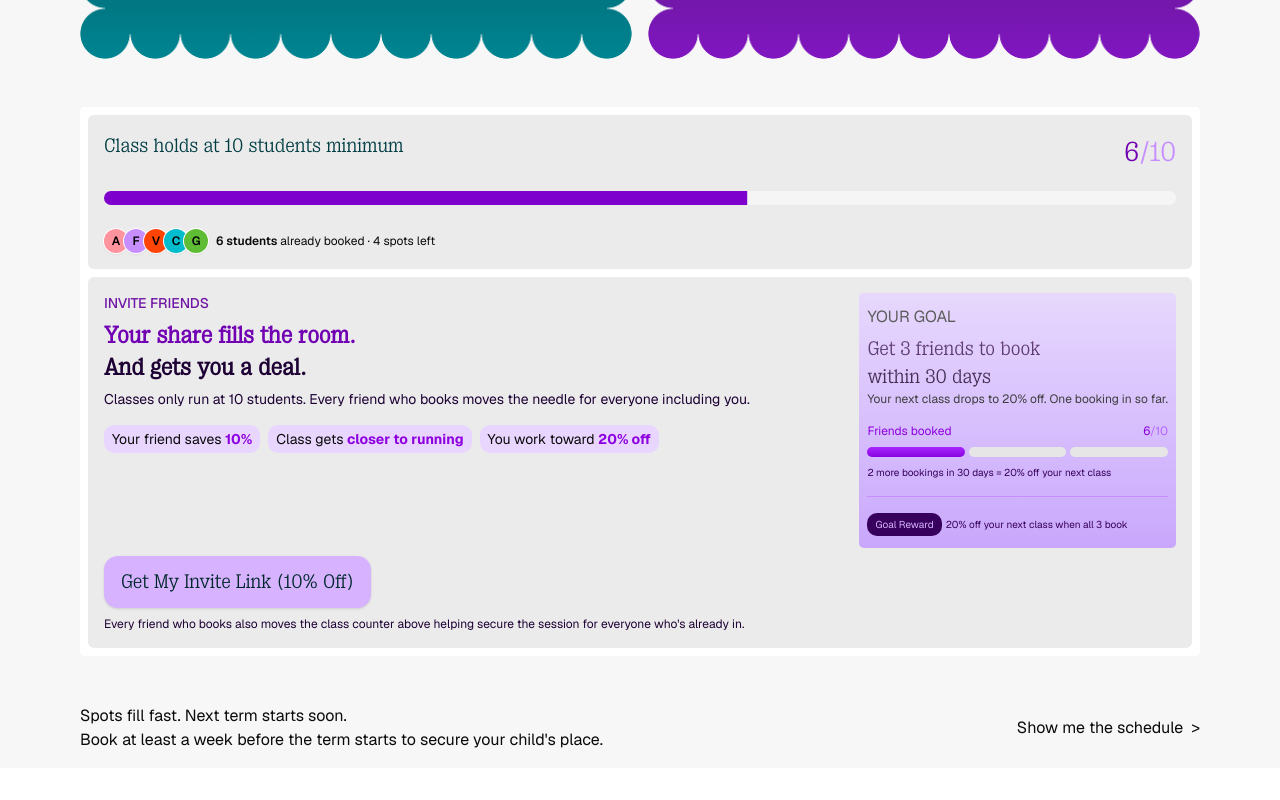
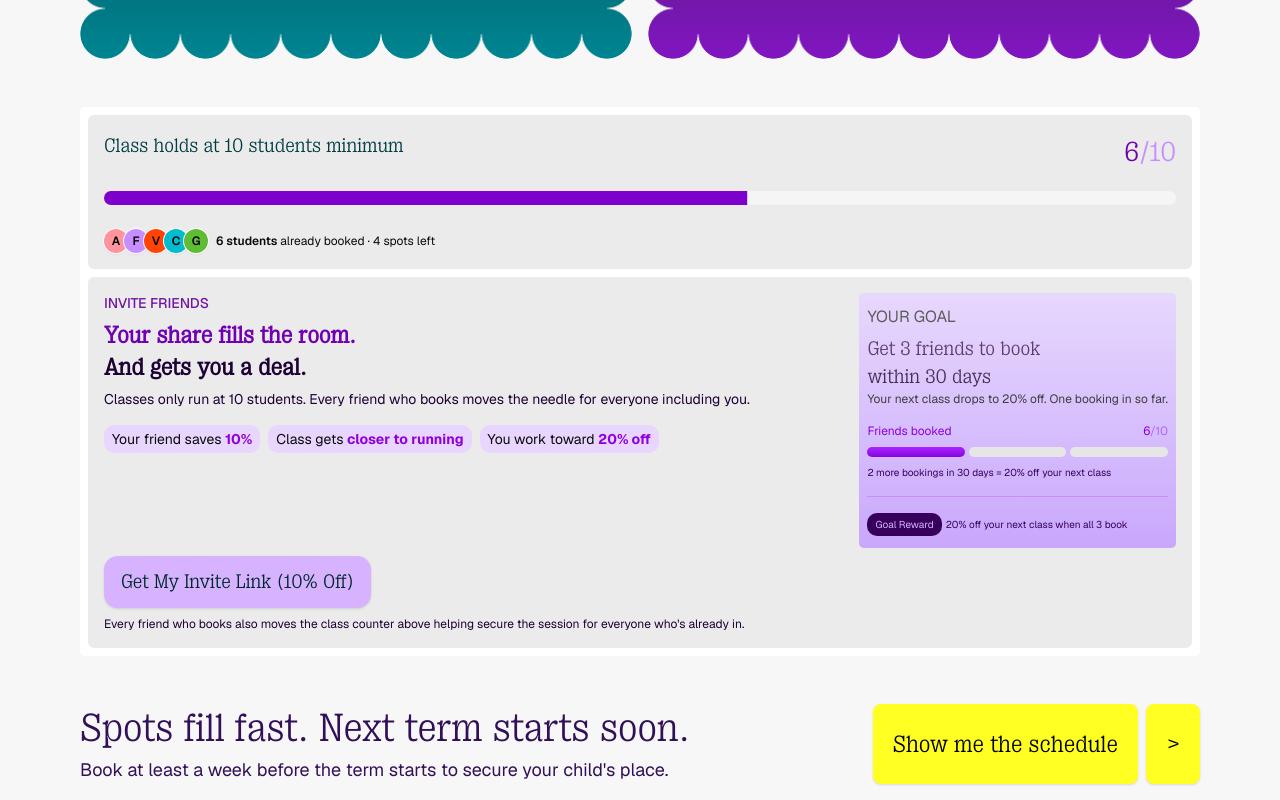
Before and after one commit to maludatech/frontend-test, a Next.js app: page / in a window 1280 px wide. Shown: the part 788-1588 px from the top of the page. Before the commit the page ends 1556 px from the top, so only its background shows below. Built offline with nearby package versions, Linux system fonts and the light colour scheme.

Commit message:
update: CTASection done dusted

```diff
--- a/components/CTASection.tsx
+++ b/components/CTASection.tsx
@@ -1,16 +1,35 @@
 export const CTASection = () => {
   return (
     <div className="flex flex-col sm:flex-row gap-4 justify-between">
-      <div>
-        <h1>Spots fill fast. Next term starts soon.</h1>
-        <h2>
+      <div className="flex flex-col gap-1 text-[#311058]">
+        <h1 className="text-3xl md:text-[40px] font-slab">
+          Spots fill fast. Next term starts soon.
+        </h1>
+        <h2 className="text-base md:text-lg">
           Book at least a week before the term starts to secure your
           child&apos;s place.
         </h2>
       </div>
-      <div className="flex gap-2">
-        <button>Show me the schedule</button>
-        <button>&gt;</button>
+      <div className="flex gap-2 font-slab text-xl md:text-2xl">
+        <button
+          className="bg-[#FFFF23] hover:bg-[#F7E800] active:bg-[#EDE600]
+             px-5 py-4 rounded-[8px] text-black font-medium
+             transition-all duration-200
+             hover:scale-105 active:scale-95
+             shadow-sm hover:shadow-lg"
+        >
+          Show me the schedule
+        </button>
+
+        <button
+          className="bg-[#FFFF23] hover:bg-[#F7E800] active:bg-[#EDE600]
+             px-5 py-4 rounded-[8px] text-black font-medium
+             transition-all duration-200
+             hover:scale-105 active:scale-95
+             shadow-sm hover:shadow-lg"
+        >
+          &gt;
+        </button>
       </div>
     </div>
   );
```
